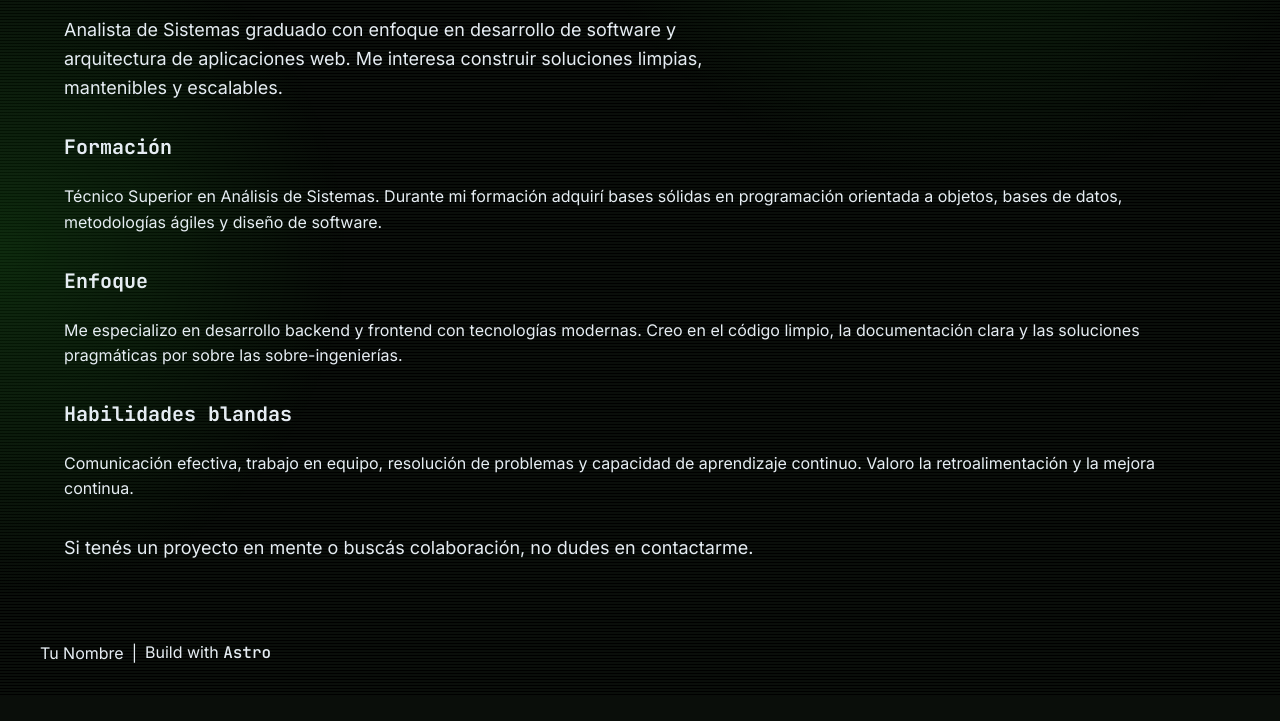
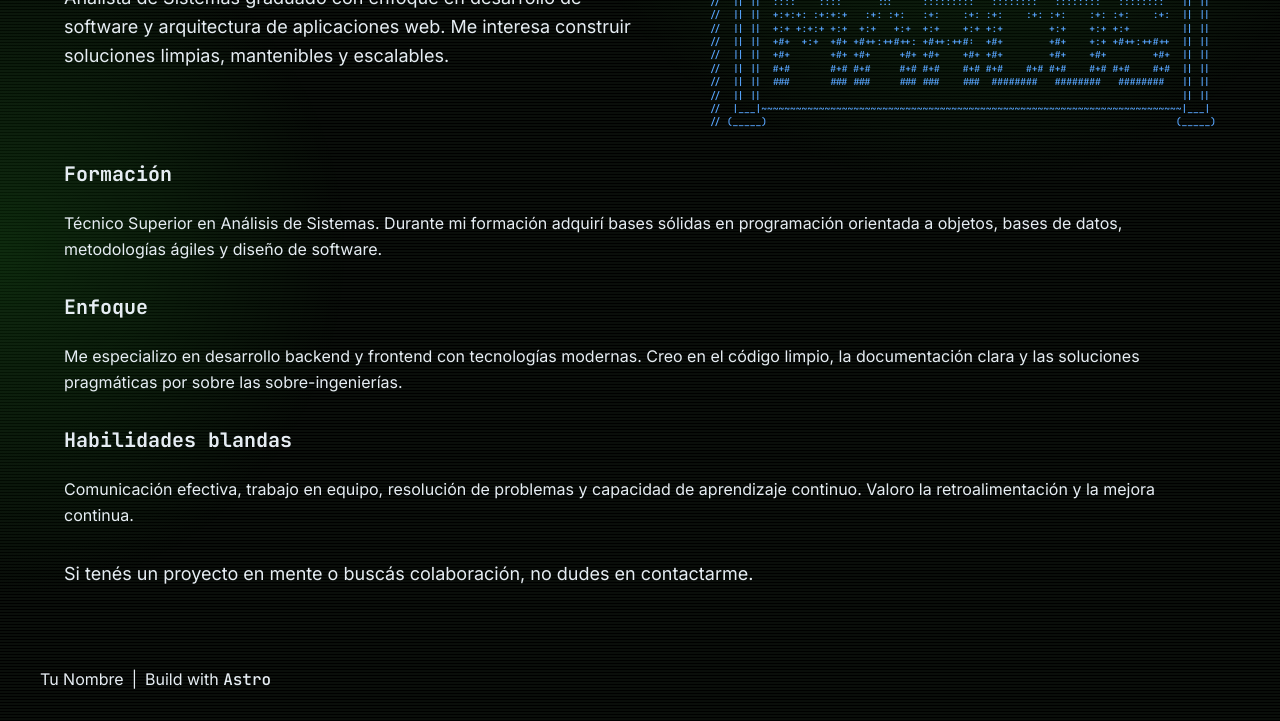
Before and after one commit to GIT-Marcos/portfolio, an Astro site: page /about in a window 1280 px wide. Shown: the part 150-871 px from the top of the page. Before the commit the page ends 845 px from the top, so only its background shows below. Built offline with nearby package versions, Linux system fonts and the light colour scheme; Astro itself is replaced by a stand-in of ours; some icons are missing.

Commit message:
feat: add ASCII art hero section to about page and refactor art data

```diff
--- a/src/components/Hero.astro
+++ b/src/components/Hero.astro
@@ -2,12 +2,12 @@
 import InternalLinkButton from './InternalLinkButton.astro';
 import { Icon } from 'astro-icon/components';
 import { profile } from '@data/profile';
-import { asciiArt } from '@data/ascii-art';
+import { heroAsciiArt } from '@data/ascii-art';
 ---
 <section class="hero">
   <div class="hero__container">
     <div class="hero__ascii-wrapper">
-      <pre class="hero__ascii" aria-label={asciiArt.alt}>{asciiArt.art}</pre>
+      <pre class="hero__ascii" aria-label={heroAsciiArt.alt}>{heroAsciiArt.art}</pre>
     </div>
     <div class="hero__content">
       <p class="hero__greeting">Hola, soy</p>
@@ -75,7 +75,7 @@ import { asciiArt } from '@data/ascii-art';
     font-size: var(--font-size-xs);
     line-height: 1.4;
     white-space: pre;
-    color: var(--color-text);
+    color: var(--color-secondary);
     overflow-x: auto;
   }
 
--- a/src/data/about.ts
+++ b/src/data/about.ts
@@ -1,3 +1,5 @@
+import { aboutAsciiArt, type AsciiArt } from '@data/ascii-art';
+
 export interface AboutSection {
   title: string;
   body: string;
@@ -8,6 +10,7 @@ export interface AboutContent {
   intro: string;
   sections: AboutSection[];
   cta: string;
+  asciiArt: AsciiArt;
 }
 
 export const aboutContent: AboutContent = {
@@ -33,4 +36,5 @@ export const aboutContent: AboutContent = {
   ],
   cta:
     'Si tenés un proyecto en mente o buscás colaboración, no dudes en contactarme.',
+  asciiArt: aboutAsciiArt,
 };
--- a/src/data/ascii-art.ts
+++ b/src/data/ascii-art.ts
@@ -3,7 +3,7 @@ export interface AsciiArt {
   alt: string;
 }
 
-export const asciiArt: AsciiArt = {
+export const heroAsciiArt: AsciiArt = {
   art: `
                          .,,uod8B8bou,,.
                 ..,uod8BBBBBBBBBBBBBBBBRPFT?l!i:.
@@ -38,3 +38,22 @@ export const asciiArt: AsciiArt = {
   `,
   alt: 'Marcos, nombre del desarrollador en arte ASCII',
 };
+
+export const aboutAsciiArt: AsciiArt = {
+  art: `
+  //  _____                                                                         _____
+  // ( ___ )                                                                       ( ___ )
+  //  || ||~~~~~~~~~~~~~~~~~~~~~~~~~~~~~~~~~~~~~~~~~~~~~~~~~~~~~~~~~~~~~~~~~~~~~~~~~|| ||
+  //  || ||                                                                         || ||
+  //  || ||  ::::    ::::      :::     :::::::::   ::::::::   ::::::::   ::::::::   || ||
+  //  || ||  +:+:+: :+:+:+   :+: :+:   :+:    :+: :+:    :+: :+:    :+: :+:    :+:  || ||
+  //  || ||  +:+ +:+:+ +:+  +:+   +:+  +:+    +:+ +:+        +:+    +:+ +:+         || ||
+  //  || ||  +#+  +:+  +#+ +#++:++#++: +#++:++#:  +#+        +#+    +:+ +#++:++#++  || ||
+  //  || ||  +#+       +#+ +#+     +#+ +#+    +#+ +#+        +#+    +#+        +#+  || ||
+  //  || ||  #+#       #+# #+#     #+# #+#    #+# #+#    #+# #+#    #+# #+#    #+#  || ||
+  //  || ||  ###       ### ###     ### ###    ###  ########   ########   ########   || ||
+  //  || ||                                                                         || ||
+  //  |___|~~~~~~~~~~~~~~~~~~~~~~~~~~~~~~~~~~~~~~~~~~~~~~~~~~~~~~~~~~~~~~~~~~~~~~~~~|___|
+  // (_____)                                                                       (_____)`,
+  alt: 'Sobre mí - Marcos, desarrollador de software',
+};
--- a/src/pages/about.astro
+++ b/src/pages/about.astro
@@ -11,8 +11,18 @@ import { aboutContent } from '@data/about';
 >
   <Header />
   <main id="main" class="about-page">
-    <h1 class="about-page__title">{aboutContent.heading}</h1>
-    <p class="about-page__intro">{aboutContent.intro}</p>
+    <div class="about-page__hero">
+      <div class="about-page__hero-content">
+        <h1 class="about-page__title">{aboutContent.heading}</h1>
+        <p class="about-page__intro">{aboutContent.intro}</p>
+      </div>
+      <div class="about-page__ascii-wrapper">
+        <pre
+          class="about-page__ascii"
+          aria-label={aboutContent.asciiArt.alt}
+        >{aboutContent.asciiArt.art}</pre>
+      </div>
+    </div>
 
     {aboutContent.sections.map((section) => (
       <section class="about-section">
@@ -37,6 +47,23 @@ import { aboutContent } from '@data/about';
     gap: var(--spacing-xl);
   }
 
+  .about-page__hero {
+    display: flex;
+    align-items: flex-start;
+    justify-content: space-between;
+    gap: var(--spacing-3xl);
+
+    @media (max-width: 768px) {
+      flex-direction: column;
+      align-items: center;
+    }
+  }
+
+  .about-page__hero-content {
+    flex: 1;
+    max-width: 60ch;
+  }
+
   .about-page__title {
     font-size: var(--font-size-3xl);
   }
@@ -44,7 +71,25 @@ import { aboutContent } from '@data/about';
   .about-page__intro {
     font-size: var(--font-size-lg);
     line-height: 1.6;
-    max-width: 60ch;
+  }
+
+  .about-page__ascii-wrapper {
+    flex: 0 0 35%;
+
+    @media (max-width: 768px) {
+      flex: none;
+      width: 100%;
+      max-width: 300px;
+    }
+  }
+
+  .about-page__ascii {
+    font-family: var(--font-family-mono);
+    font-size: var(--font-size-xs);
+    line-height: 1.4;
+    white-space: pre;
+    color: var(--color-secondary);
+    overflow-x: auto;
   }
 
   .about-section {
```
